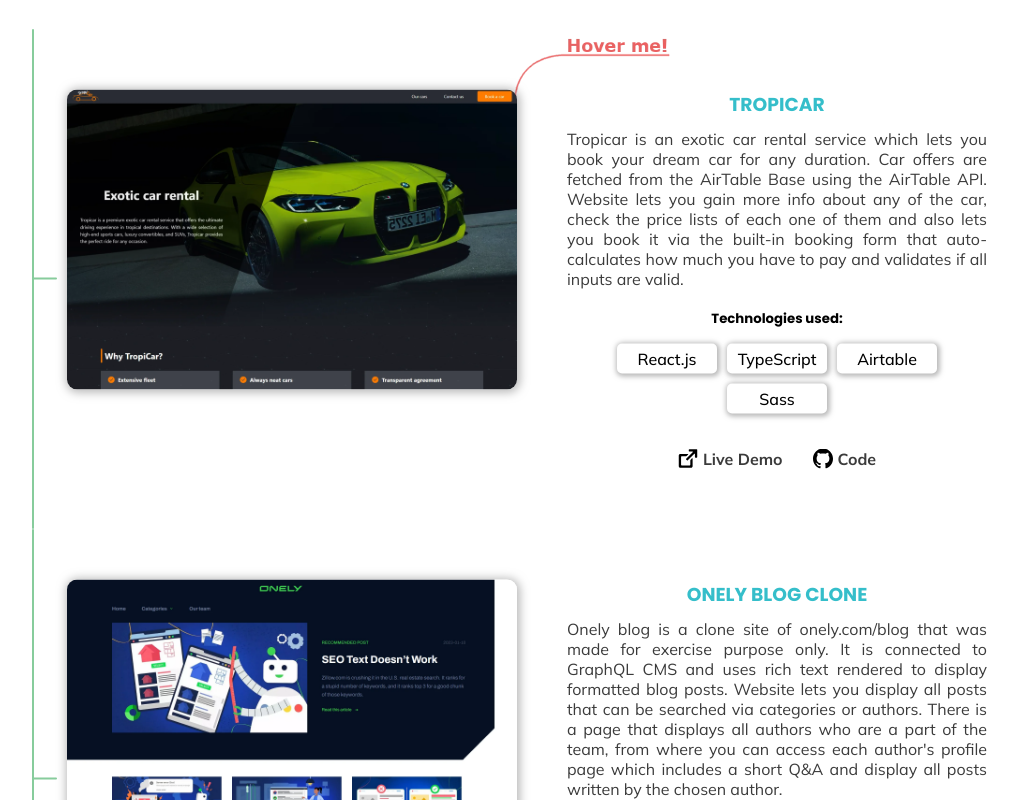
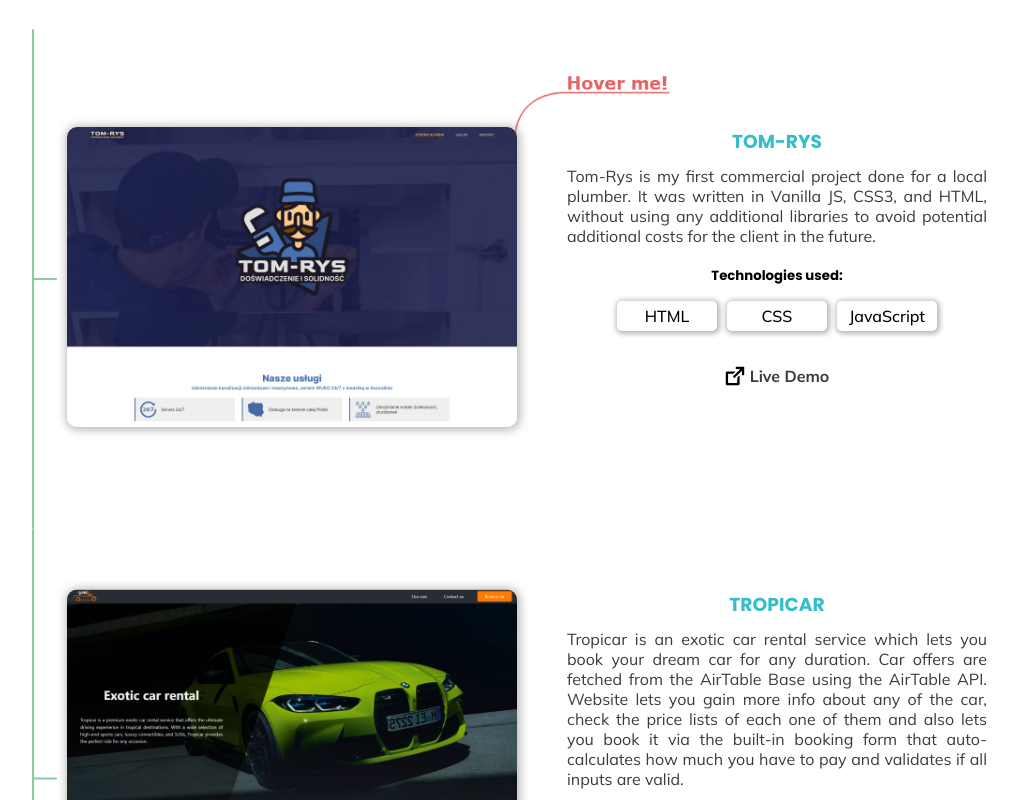
Before and after one commit to ppuhacz/portfolio, a React (Create React App) app: page / in a window 1280 px wide. Shown: the part 1380-2180 px from the top of the page, without its empty margins (128-1146 px from the left). Built offline with nearby package versions, Linux system fonts and the light colour scheme.

Commit message:
Added new project

```diff
--- a/src/components/projects/project-item.tsx
+++ b/src/components/projects/project-item.tsx
@@ -3,14 +3,15 @@ import { motion } from "framer-motion";
 import newWindow from "../../img/icons/redirect-new-window-icon.svg";
 import githubIcon from "../../img/icons/github-icon-black.svg";
 import { useTranslation } from "react-i18next";
-import TropicarScreenshot from "../../img/screenshots/tropicar-fullpage-screenshot.webp";
+import tomRysScreenshot from "../../img/screenshots/tomrys-fullpage-screenshot.webp";
+import tropicarScreenshot from "../../img/screenshots/tropicar-fullpage-screenshot.webp";
 import onelyScreenshot from "../../img/screenshots/onely-fullpage-screenshot.webp";
 import countryDataScreenshot from "../../img/screenshots/countrydata-fullpage-screenshot.webp";
 
 interface Project {
   title: string;
   demoLink: string;
-  githubLink: string;
+  githubLink: string | undefined;
   screenshot: string;
   description: JSX.Element;
   technologies: string[];
@@ -21,10 +22,18 @@ const ProjectItems = () => {
 
   const projectList: Project[] = [
     {
+      title: "Tom-Rys",
+      demoLink: "https://tom-rys.pl/",
+      githubLink: undefined,
+      screenshot: tomRysScreenshot,
+      description: <>{t("Projects.tomRys.description")}</>,
+      technologies: ["HTML", "CSS", "JavaScript"],
+    },
+    {
       title: "Tropicar",
       demoLink: "https://tropicar.netlify.app/",
       githubLink: "https://github.com/ppuhacz/tropicar",
-      screenshot: TropicarScreenshot,
+      screenshot: tropicarScreenshot,
       description: <>{t("Projects.tropicar.description")}</>,
       technologies: ["React.js", "TypeScript", "Airtable", "Sass"],
     },
@@ -111,6 +120,7 @@ const ProjectItems = () => {
                   />
                   {t("Projects.demo")}
                 </a>
+                {githubLink && (
                   <a
                     href={githubLink}
                     target='_blank'
@@ -120,6 +130,7 @@ const ProjectItems = () => {
                     <img src={githubIcon} height={20} alt='Github icon' />
                     {t("Projects.code")}
                   </a>
+                )}
               </span>
             </div>
           </motion.div>
--- a/src/locales/en.json
+++ b/src/locales/en.json
@@ -21,6 +21,10 @@
     "technologies": "Technologies used:",
     "demo": "Live Demo",
     "code": "Code",
+    "tomRys": {
+      "title":"Tom-Rys",
+      "description": "Tom-Rys is my first commercial project done for a local plumber. It was written in Vanilla JS, CSS3, and HTML, without using any additional libraries to avoid potential additional costs for the client in the future."
+    },
     "tropicar": {
       "title": "Tropicar",
       "description": "Tropicar is an exotic car rental service which lets you book your dream car for any duration. Car offers are fetched from the AirTable Base using the AirTable API. Website lets you gain more info about any of the car, check the price lists of each one of them and also lets you book it via the built-in booking form that auto-calculates how much you have to pay and validates if all inputs are valid."
--- a/src/locales/pl.json
+++ b/src/locales/pl.json
@@ -21,6 +21,10 @@
     "technologies": "Użyte technologie:",
     "demo": "Demo",
     "code": "Kod",
+    "tomRys": {
+      "title": "Tom-Rys",
+      "description": "Tom-Rys to mój pierwszy projekt komercyjny wykonany dla lokalnego hydraulika. Został napisany w Vanilla JS, CSS3 i HTML, bez użycia żadnych dodatkowych bibliotek aby nie narazić klienta na potencjalne dodatkowe koszta w przyszłości."
+    },
     "tropicar": {
       "title": "Tropicar",
       "description": "Tropicar to usługa wynajmu egzotycznych samochodów, która umożliwia rezerwację wymarzonego auta na dowolny okres. Oferty samochodów są pobierane z bazy AirTable za pomocą API AirTable. Strona internetowa umożliwia uzyskanie dodatkowych informacji o dowolnym z samochodów, sprawdzenie listy cen każdego z nich oraz rezerwację za pomocą wbudowanego formularza, który automatycznie oblicza kwotę do zapłaty i sprawdza poprawność wprowadzonych danych.      "
```
Also changed, not shown: src/img/screenshots/tomrys-fullpage-screenshot.webp (added). Lines whose indentation alone changed are shown as unchanged.
